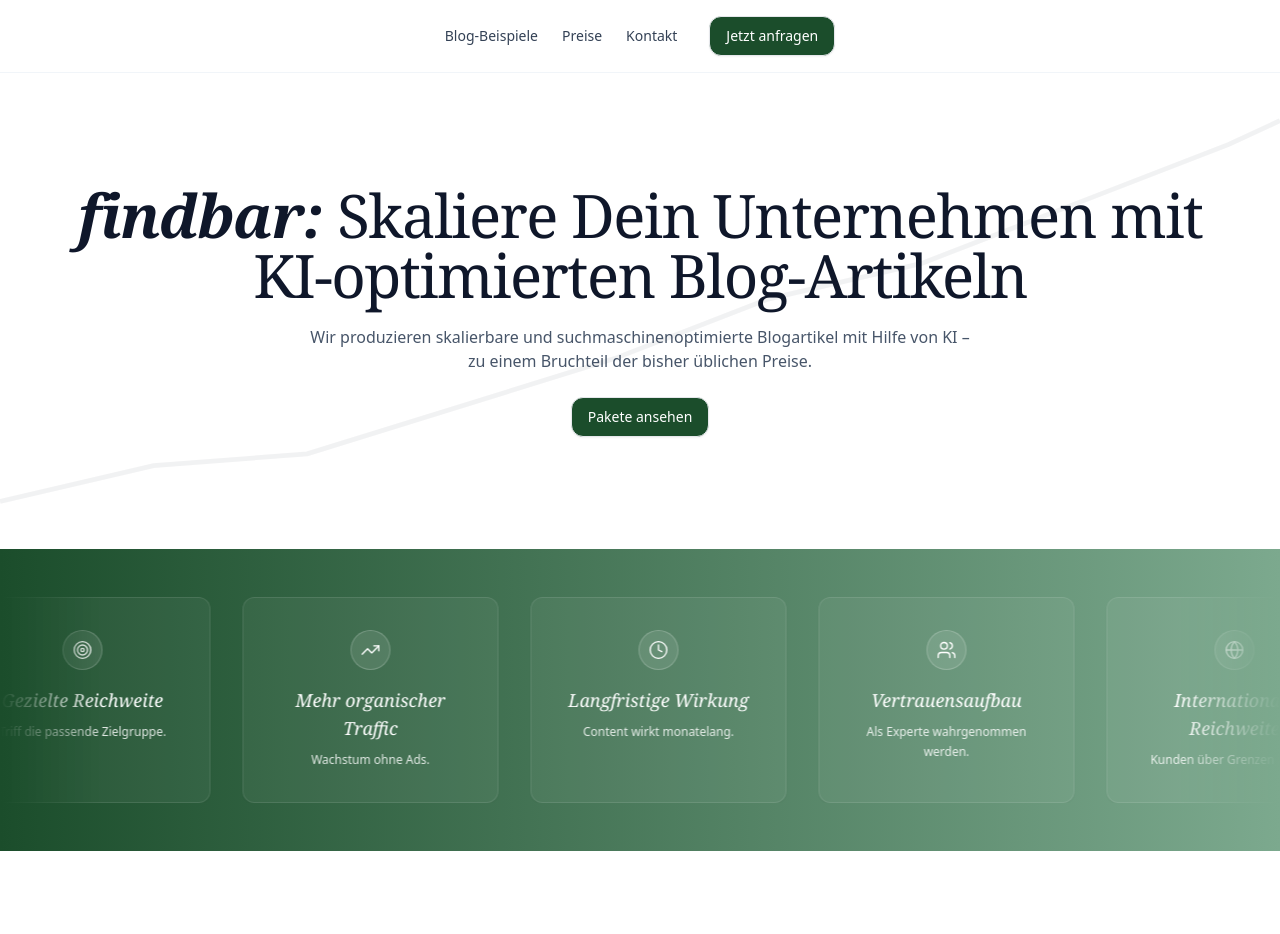
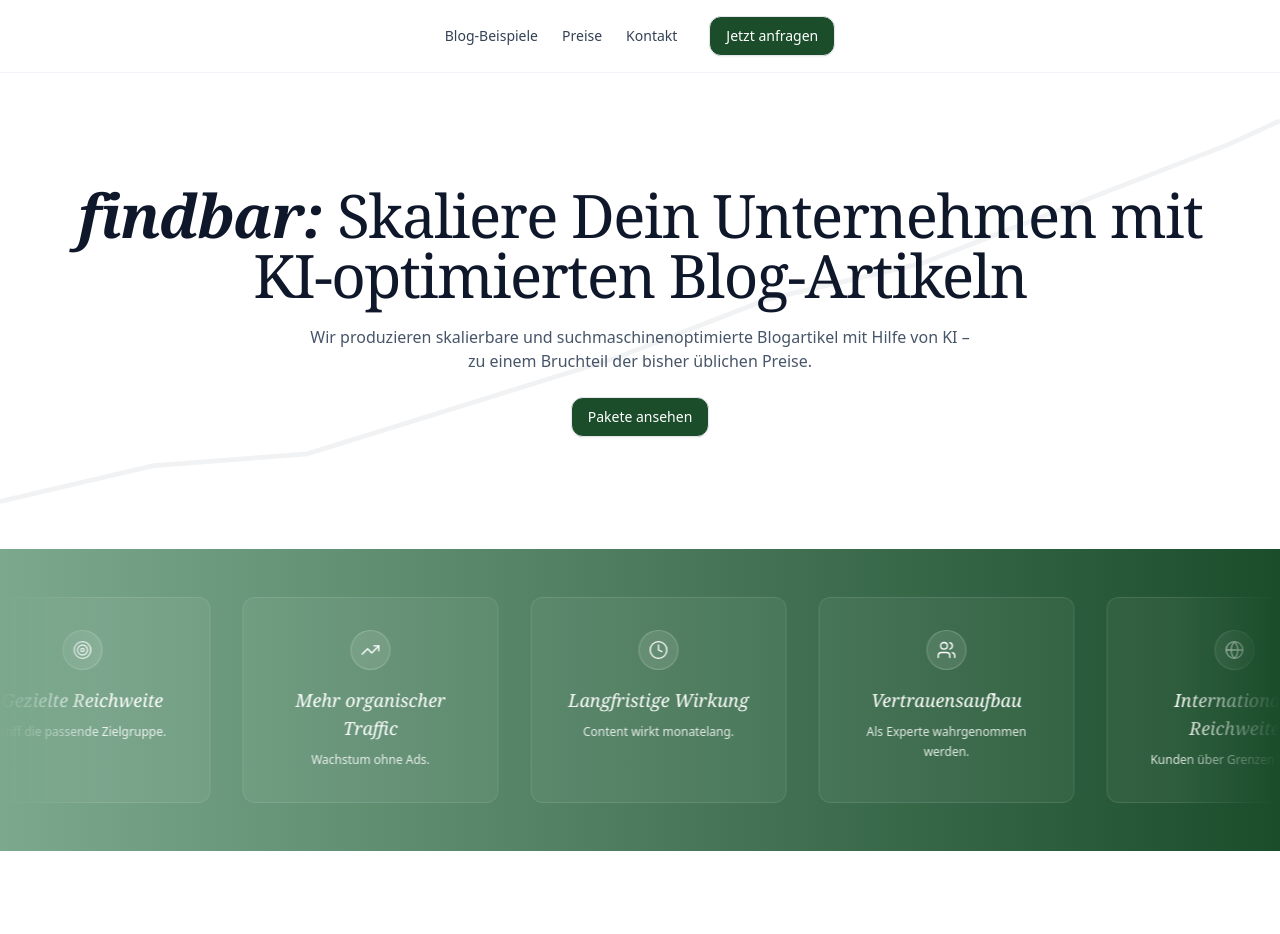
Before and after one commit to lennartnm/findbar_website, a Next.js app: page / in a window 1280 px wide. Shown: the top 934 px of the page. Built offline with nearby package versions, Linux system fonts and the light colour scheme.

Commit message:
Update page.tsx

```diff
--- a/src/app/page.tsx
+++ b/src/app/page.tsx
@@ -183,7 +183,7 @@ function BenefitsMarquee() {
   return (
     <section
       className="relative overflow-hidden py-12 text-white"
-      style={{ background: `linear-gradient(90deg, ${RG600}, ${RG300})` }}
+      style={{ background: `linear-gradient(90deg, ${RG300}, ${RG600})` }}
     >
       <div
         className="relative mx-auto max-w-[100vw]"
@@ -220,6 +220,7 @@ function BenefitsMarquee() {
     </section>
   );
 }
+
 
 /* ------------------------- BlogSection ------------------------ */
 function BlogSection() {
```
